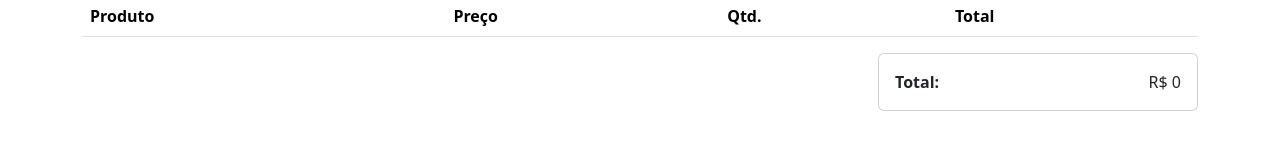
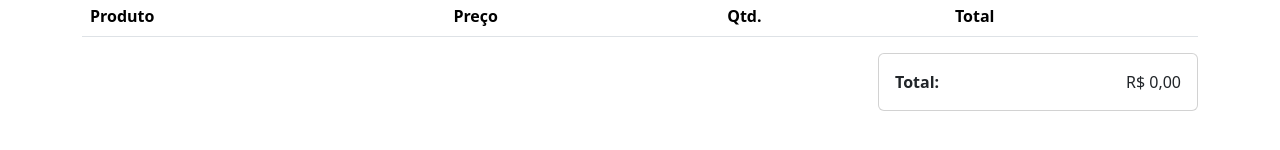
Before and after one commit to josebauer/nextjs-project, a Next.js app: page /cart in a window 1280 px wide. Shown: the part 204-354 px from the top of the page. Built offline with nearby package versions, Linux system fonts and the light colour scheme.

Commit message:
Converte valores dos produtos para a moeda BRL no carrinho

```diff
--- a/src/components/CartTable.tsx
+++ b/src/components/CartTable.tsx
@@ -13,6 +13,7 @@ const CartTableRow = (props: {
   entry: CartEntry
 }) => {
   const { addProduct, removeProduct } = useCart()
+  const quantityItems = (props.entry.product.price * props.entry.quantity)
 
   return (
     <tr>
@@ -31,9 +32,19 @@ const CartTableRow = (props: {
           </Col>
         </Row>
       </td>
-      <td>R$ {props.entry.product.price}</td>
+      <td>
+        {props.entry.product.price.toLocaleString('pt-BR', {
+          style: 'currency',
+          currency: 'BRL'
+        })}
+      </td>
       <td>{props.entry.quantity}</td>
-      <td>R$ {(props.entry.product.price * props.entry.quantity)}</td>
+      <td>
+        {quantityItems.toLocaleString('pt-BR', {
+          style: 'currency',
+          currency: 'BRL'
+        })}
+      </td>
       <td>
         <Button
           size="sm"
--- a/src/components/CartTotal.tsx
+++ b/src/components/CartTotal.tsx
@@ -3,6 +3,8 @@ import { Card } from "react-bootstrap"
 
 const CartTotal = () => {
   const { cart } = useCart()
+
+  const amount = cart.reduce((total, product) => total + product.price, 0)
 
   return (
     <Card className="ms-auto" style={{ maxWidth: '20rem' }}>
@@ -11,7 +13,10 @@ const CartTotal = () => {
           Total:
         </strong>
         <span>
-          R$ {cart.reduce((total, product) => total + product.price, 0)}
+          {amount.toLocaleString('pt-BR', {
+            style: 'currency',
+            currency: 'BRL'
+          })}
         </span>
       </Card.Body>
     </Card>
```
